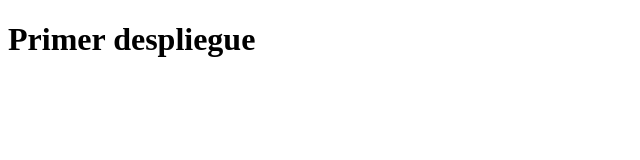
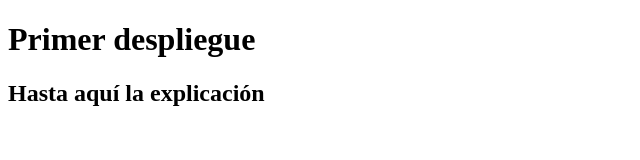
Before and after one commit to Luislopez12334/Rick-morty680, a plain HTML site: page index.html in a window 1280 px wide. Shown: the whole page, without its empty margins (0-640 px from the left). Drawn offline with Linux system fonts and the light colour scheme.

Commit message:
Agregue un h2

```diff
--- a/index.html
+++ b/index.html
@@ -8,5 +8,6 @@
 </head>
 <body>
   <h1>Primer despliegue </h1>
+  <h2>Hasta aquí la explicación</h2>
 </body>
 </html>
```
